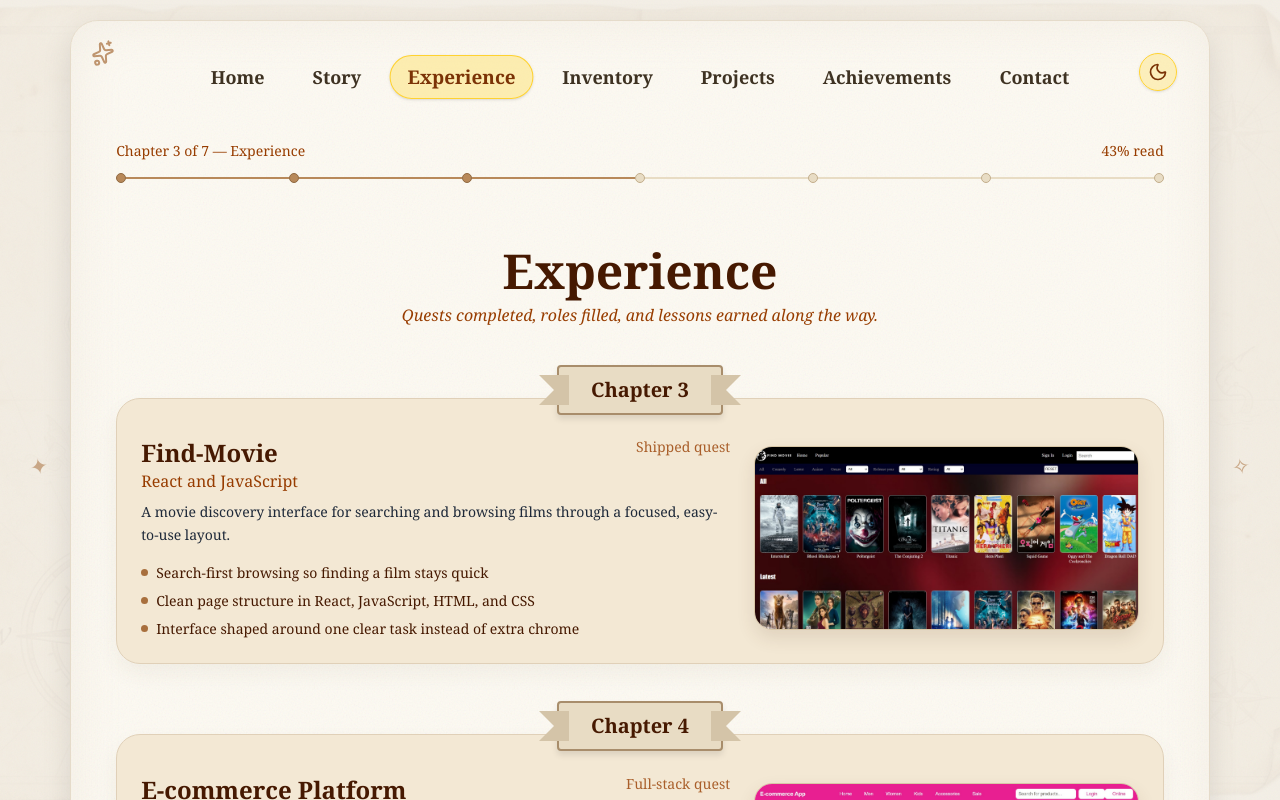
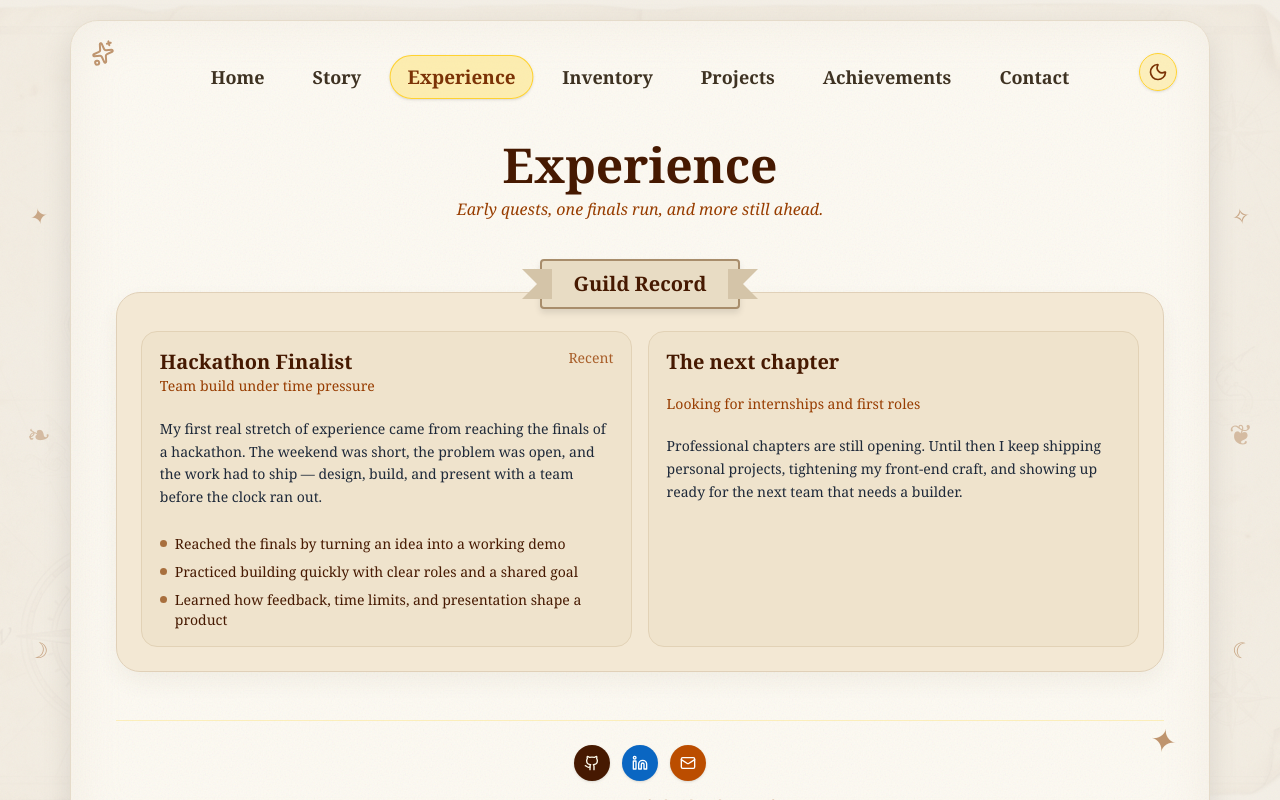
Before and after one commit to samshatan/portfolio, a React (Vite) app in the folder main_portfolio/: page / in a window 1280 px wide. Both pictures are taken after a click on the button "Experience". Shown: the top 800 px of the page. Built offline with nearby package versions, Linux system fonts and the light colour scheme; a web font is replaced by a local one.

Commit message:
resdesign project section

```diff
--- a/main_portfolio/src/components/ChapterProgress.tsx
+++ /dev/null
@@ -1,33 +0,0 @@
-export function ChapterProgress({
-  current,
-  total,
-  label,
-}: {
-  current: number;
-  total: number;
-  label: string;
-}) {
-  const percent = Math.round((current / total) * 100);
-
-  return (
-    <div className="chapter-progress mb-8">
-      <div className="flex justify-between gap-4 text-sm text-amber-800 mb-3">
-        <span>Chapter {current} of {total} — {label}</span>
-        <span>{percent}% read</span>
-      </div>
-      <div className="flex items-center" aria-hidden="true">
-        {Array.from({ length: total }, (_, index) => {
-          const filled = index < current;
-          return (
-            <div key={index} className="flex items-center flex-1 last:flex-none">
-              <span className={`chapter-dot ${filled ? 'chapter-dot-filled' : ''}`} />
-              {index < total - 1 && (
-                <span className={`chapter-line ${filled && index < current - 1 ? 'chapter-line-filled' : filled && index === current - 1 ? 'chapter-line-partial' : ''}`} />
-              )}
-            </div>
-          );
-        })}
-      </div>
-    </div>
-  );
-}
--- /dev/null
+++ b/main_portfolio/src/data/projects.ts
@@ -0,0 +1,50 @@
+export const projects = [
+  {
+    title: "Find-Movie",
+    guild: "React and JavaScript",
+    details: "A movie discovery interface for searching and browsing films through a focused, easy-to-use layout.",
+    highlights: [
+      "Search-first browsing so finding a film stays quick",
+      "Clean page structure in React, JavaScript, HTML, and CSS",
+      "Interface shaped around one clear task instead of extra chrome",
+    ],
+    tech: ["React", "JavaScript", "HTML", "CSS"],
+    image: "/projects/findmovie.jpg",
+  },
+  {
+    title: "E-commerce Platform",
+    guild: "React, TypeScript, and Node.js",
+    details: "A full-stack shopping experience with authentication, product browsing, and payment-oriented application flows.",
+    highlights: [
+      "Connected a React front end to Express and MongoDB",
+      "Authentication and catalog flows that stay readable end to end",
+      "Practiced turning a store idea into a working application",
+    ],
+    tech: ["React", "TypeScript", "Node.js", "Express", "MongoDB"],
+    image: "/projects/ecommerce.jpg",
+  },
+  {
+    title: "Birthday Wisher",
+    guild: "React, TypeScript, and Shadcn UI",
+    details: "A shareable birthday greeting experience designed to make sending a personal wish feel simple and memorable.",
+    highlights: [
+      "Built a focused greeting flow with Tailwind CSS and Shadcn UI",
+      "Kept the layout warm, readable, and easy to share by link",
+      "Turned a small idea into a complete, polished page",
+    ],
+    tech: ["React", "TypeScript", "Tailwind CSS", "Shadcn UI"],
+    image: "/projects/birthday.jpg",
+  },
+  {
+    title: "Todo List",
+    guild: "React, TypeScript, and Tailwind CSS",
+    details: "A straightforward task manager for capturing daily work, organizing priorities, and keeping progress visible.",
+    highlights: [
+      "Simple capture and organize flow for everyday tasks",
+      "Reusable components with a consistent visual system",
+      "Practice shipping a complete utility instead of a fragment",
+    ],
+    tech: ["React", "TypeScript", "Tailwind CSS", "Shadcn UI"],
+    image: "/projects/todo.jpg",
+  },
+];
--- a/main_portfolio/src/index.css
+++ b/main_portfolio/src/index.css
@@ -133,31 +133,6 @@ h1, h2, h3, .fantasy-font {
   width: 100%;
 }
 
-.chapter-dot {
-  width: 10px;
-  height: 10px;
-  border-radius: 999px;
-  background: #e8dcc4;
-  border: 1px solid #c2ad8b;
-  flex-shrink: 0;
-}
-
-.chapter-dot-filled {
-  background: #b8895a;
-  border-color: #8f6840;
-}
-
-.chapter-line {
-  height: 2px;
-  flex: 1;
-  background: #e8dcc4;
-}
-
-.chapter-line-filled,
-.chapter-line-partial {
-  background: #b8895a;
-}
-
 .quest-bullet {
   width: 7px;
   height: 7px;
@@ -175,6 +150,18 @@ h1, h2, h3, .fantasy-font {
   border-radius: 18px;
   border: 1px solid #d8c6a6;
   box-shadow: 0 8px 18px rgba(90, 60, 30, 0.12), inset 0 0 0 4px rgba(253, 250, 242, 0.7);
+}
+
+.quest-shot-large {
+  max-height: 340px;
+  min-height: 220px;
+}
+
+.project-feature {
+  background: #efe3cc;
+  border-radius: 20px;
+  padding: 1.35rem;
+  border: 1px solid #e2d2b6;
 }
 
 .satchel-card {
@@ -431,23 +418,9 @@ html.night-mode .toc-card {
   border-color: #3d3024;
 }
 
-html.night-mode .chapter-dot {
+html.night-mode .project-feature {
   background: #2a221b;
-  border-color: #5c4733;
-}
-
-html.night-mode .chapter-dot-filled {
-  background: #c49a6c;
-  border-color: #f5d0a9;
-}
-
-html.night-mode .chapter-line {
-  background: #3d3024;
-}
-
-html.night-mode .chapter-line-filled,
-html.night-mode .chapter-line-partial {
-  background: #c49a6c;
+  border-color: #3d3024;
 }
 
 html.night-mode .quest-shot {
--- a/main_portfolio/src/pages/Experience.tsx
+++ b/main_portfolio/src/pages/Experience.tsx
@@ -1,59 +1,17 @@
 import { motion } from 'motion/react';
 import { BannerPanel } from '../components/BannerPanel';
-import { ChapterProgress } from '../components/ChapterProgress';
 
-const quests = [
+const entries = [
   {
-    chapter: 3,
-    role: "Find-Movie",
-    guild: "React and JavaScript",
-    timeline: "Shipped quest",
-    details: "A movie discovery interface for searching and browsing films through a focused, easy-to-use layout.",
+    title: "Hackathon Finalist",
+    guild: "Team build under time pressure",
+    timeline: "Recent",
+    details: "My first real stretch of experience came from reaching the finals of a hackathon. The weekend was short, the problem was open, and the work had to ship — design, build, and present with a team before the clock ran out.",
     highlights: [
-      "Search-first browsing so finding a film stays quick",
-      "Clean page structure in React, JavaScript, HTML, and CSS",
-      "Interface shaped around one clear task instead of extra chrome",
+      "Reached the finals by turning an idea into a working demo",
+      "Practiced building quickly with clear roles and a shared goal",
+      "Learned how feedback, time limits, and presentation shape a product",
     ],
-    image: "/projects/findmovie.jpg",
-  },
-  {
-    chapter: 4,
-    role: "E-commerce Platform",
-    guild: "React, TypeScript, and Node.js",
-    timeline: "Full-stack quest",
-    details: "A full-stack shopping experience with authentication, product browsing, and payment-oriented application flows.",
-    highlights: [
-      "Connected a React front end to Express and MongoDB",
-      "Authentication and catalog flows that stay readable end to end",
-      "Practiced turning a store idea into a working application",
-    ],
-    image: "/projects/ecommerce.jpg",
-  },
-  {
-    chapter: 5,
-    role: "Birthday Wisher",
-    guild: "React, TypeScript, and Shadcn UI",
-    timeline: "Interface quest",
-    details: "A shareable birthday greeting experience designed to make sending a personal wish feel simple and memorable.",
-    highlights: [
-      "Built a focused greeting flow with Tailwind CSS and Shadcn UI",
-      "Kept the layout warm, readable, and easy to share by link",
-      "Turned a small idea into a complete, polished page",
-    ],
-    image: "/projects/birthday.jpg",
-  },
-  {
-    chapter: 6,
-    role: "Todo List",
-    guild: "React, TypeScript, and Tailwind CSS",
-    timeline: "Daily-tool quest",
-    details: "A straightforward task manager for capturing daily work, organizing priorities, and keeping progress visible.",
-    highlights: [
-      "Simple capture and organize flow for everyday tasks",
-      "Reusable components with a consistent visual system",
-      "Practice shipping a complete utility instead of a fragment",
-    ],
-    image: "/projects/todo.jpg",
   },
 ];
 
@@ -65,48 +23,44 @@ export function Experience() {
       transition={{ duration: 0.4 }}
       className="flex flex-col gap-8"
     >
-      <ChapterProgress current={3} total={7} label="Experience" />
-
       <header className="text-center">
         <h1 className="text-4xl md:text-5xl mb-2 text-amber-950 fantasy-font">Experience</h1>
         <p className="text-amber-800 italic">
-          Quests completed, roles filled, and lessons earned along the way.
+          Early quests, one finals run, and more still ahead.
         </p>
       </header>
 
-      <div className="flex flex-col gap-8">
-        {quests.map((quest) => (
-          <BannerPanel key={quest.chapter} title={`Chapter ${quest.chapter}`}>
-            <div className="grid grid-cols-1 lg:grid-cols-5 gap-6 items-center">
-              <div className="lg:col-span-3">
+      <BannerPanel title="Guild Record">
+        <div className="grid grid-cols-1 md:grid-cols-2 gap-4">
+          {entries.map((entry) => (
+            <article key={entry.title} className="satchel-card flex-col !items-stretch">
               <div className="flex flex-col sm:flex-row sm:items-start sm:justify-between gap-2 mb-2">
                 <div>
-                    <h3 className="fantasy-font text-2xl text-amber-950">{quest.role}</h3>
-                    <h4 className="text-amber-800">{quest.guild}</h4>
+                  <h3 className="fantasy-font text-xl text-amber-950">{entry.title}</h3>
+                  <h4 className="text-amber-800 text-sm">{entry.guild}</h4>
                 </div>
-                  <span className="text-sm text-amber-800/80 whitespace-nowrap">{quest.timeline}</span>
+                <span className="text-sm text-amber-800/80 whitespace-nowrap">{entry.timeline}</span>
               </div>
-                <p className="text-gray-800 text-sm leading-relaxed mb-4">{quest.details}</p>
+              <p className="text-gray-800 text-sm leading-relaxed mb-3">{entry.details}</p>
               <ul className="space-y-2 text-sm text-amber-950">
-                  {quest.highlights.map((item) => (
+                {entry.highlights.map((item) => (
                   <li key={item} className="flex gap-2">
                     <span className="quest-bullet mt-1.5 shrink-0" />
                     <span>{item}</span>
                   </li>
                 ))}
               </ul>
-              </div>
-              <div className="lg:col-span-2">
-                <img
-                  src={quest.image}
-                  alt={`${quest.role} screenshot`}
-                  className="quest-shot"
-                />
-              </div>
+            </article>
+          ))}
+          <article className="satchel-card flex-col !items-stretch">
+            <h3 className="fantasy-font text-xl text-amber-950 mb-1">The next chapter</h3>
+            <h4 className="text-amber-800 text-sm mb-2">Looking for internships and first roles</h4>
+            <p className="text-gray-800 text-sm leading-relaxed">
+              Professional chapters are still opening. Until then I keep shipping personal projects, tightening my front-end craft, and showing up ready for the next team that needs a builder.
+            </p>
+          </article>
         </div>
       </BannerPanel>
-        ))}
-      </div>
     </motion.div>
   );
 }
--- a/main_portfolio/src/pages/Inventory.tsx
+++ b/main_portfolio/src/pages/Inventory.tsx
@@ -1,7 +1,6 @@
 import { useState } from 'react';
 import { motion } from 'motion/react';
 import { BannerPanel } from '../components/BannerPanel';
-import { ChapterProgress } from '../components/ChapterProgress';
 import { inventoryItems } from '../data/inventory';
 import { Search, Sparkles } from 'lucide-react';
 
@@ -66,8 +65,6 @@ export function Inventory() {
       transition={{ duration: 0.4 }}
       className="flex flex-col gap-8 pb-4"
     >
-      <ChapterProgress current={4} total={7} label="Inventory" />
-
       <header className="text-center">
         <h1 className="text-4xl md:text-5xl mb-2 text-amber-950 fantasy-font">Inventory</h1>
         <p className="text-amber-800 italic">Everything carried in the adventurer's satchel</p>
--- a/main_portfolio/src/pages/Projects.tsx
+++ b/main_portfolio/src/pages/Projects.tsx
@@ -1,28 +1,6 @@
 import { motion } from 'motion/react';
-import { OrnateWrapper } from '../components/OrnateWrapper';
-
-const projects = [
-  {
-    title: "Find-Movie",
-    desc: "A movie discovery interface for searching and browsing films through a focused, easy-to-use layout.",
-    tech: ["React", "JavaScript", "HTML", "CSS"]
-  },
-  {
-    title: "E-commerce Platform",
-    desc: "A full-stack shopping experience with authentication, product browsing, and payment-oriented application flows.",
-    tech: ["React", "TypeScript", "Node.js", "Express", "MongoDB"]
-  },
-  {
-    title: "Birthday Wisher",
-    desc: "A shareable birthday greeting experience designed to make sending a personal wish feel simple and memorable.",
-    tech: ["React", "TypeScript", "Tailwind CSS", "Shadcn UI"]
-  },
-  {
-    title: "Todo List",
-    desc: "A straightforward task manager for capturing daily work, organizing priorities, and keeping progress visible.",
-    tech: ["React", "TypeScript", "Tailwind CSS", "Shadcn UI"]
-  }
-];
+import { BannerPanel } from '../components/BannerPanel';
+import { projects } from '../data/projects';
 
 export function Projects() {
   return (
@@ -30,28 +8,50 @@ export function Projects() {
       initial={{ opacity: 0, y: 10 }}
       animate={{ opacity: 1, y: 0 }}
       transition={{ duration: 0.4 }}
-      className="flex flex-col gap-6"
+      className="flex flex-col gap-8"
     >
-      <header className="text-center mb-6">
-        <h1 className="text-4xl mb-2 text-amber-950 fantasy-font">Quest Log</h1>
-        <p className="text-amber-800 italic">A selection of projects from my development journey.</p>
+      <header className="text-center">
+        <h1 className="text-4xl md:text-5xl mb-2 text-amber-950 fantasy-font">Projects</h1>
+        <p className="text-amber-800 italic">Quests completed, and a few still in progress.</p>
       </header>
 
-      <div className="grid grid-cols-1 md:grid-cols-2 gap-6">
-        {projects.map((proj, idx) => (
-          <OrnateWrapper key={idx} className="p-6 flex flex-col gap-3 hover:-translate-y-1 transition-transform cursor-pointer bg-amber-50/50">
-            <h3 className="fantasy-font text-xl text-amber-950 font-bold border-b border-amber-200 pb-2">{proj.title}</h3>
-            <p className="text-sm text-gray-800 flex-1">{proj.desc}</p>
-            <div className="flex flex-wrap gap-2 mt-4 pt-4 border-t border-amber-200/50">
-              {proj.tech.map(t => (
-                <span key={t} className="text-xs bg-amber-200/50 text-amber-900 px-2 py-1 rounded border border-amber-300 font-semibold shadow-sm">
-                  {t}
-                </span>
-              ))}
-            </div>
-          </OrnateWrapper>
-        ))}
-      </div>
+      <BannerPanel title="Quest Log">
+        <div className="flex flex-col gap-8">
+          {projects.map((project) => (
+            <article key={project.title} className="project-feature">
+              <div className="grid grid-cols-1 lg:grid-cols-5 gap-6 items-center">
+                <div className="lg:col-span-3">
+                  <h3 className="fantasy-font text-2xl md:text-3xl text-amber-950 mb-1">{project.title}</h3>
+                  <h4 className="text-amber-800 mb-3">{project.guild}</h4>
+                  <p className="text-gray-800 text-sm md:text-base leading-relaxed mb-4">{project.details}</p>
+                  <ul className="space-y-2 text-sm text-amber-950 mb-4">
+                    {project.highlights.map((item) => (
+                      <li key={item} className="flex gap-2">
+                        <span className="quest-bullet mt-1.5 shrink-0" />
+                        <span>{item}</span>
+                      </li>
+                    ))}
+                  </ul>
+                  <div className="flex flex-wrap gap-2">
+                    {project.tech.map((tag) => (
+                      <span key={tag} className="text-xs bg-[#efe3cc] text-amber-900 px-3 py-1 rounded-full border border-amber-300/80">
+                        {tag}
+                      </span>
+                    ))}
+                  </div>
+                </div>
+                <div className="lg:col-span-2">
+                  <img
+                    src={project.image}
+                    alt={`${project.title} screenshot`}
+                    className="quest-shot quest-shot-large"
+                  />
+                </div>
+              </div>
+            </article>
+          ))}
+        </div>
+      </BannerPanel>
     </motion.div>
   );
 }
```
Lines whose indentation alone changed are shown as unchanged.
